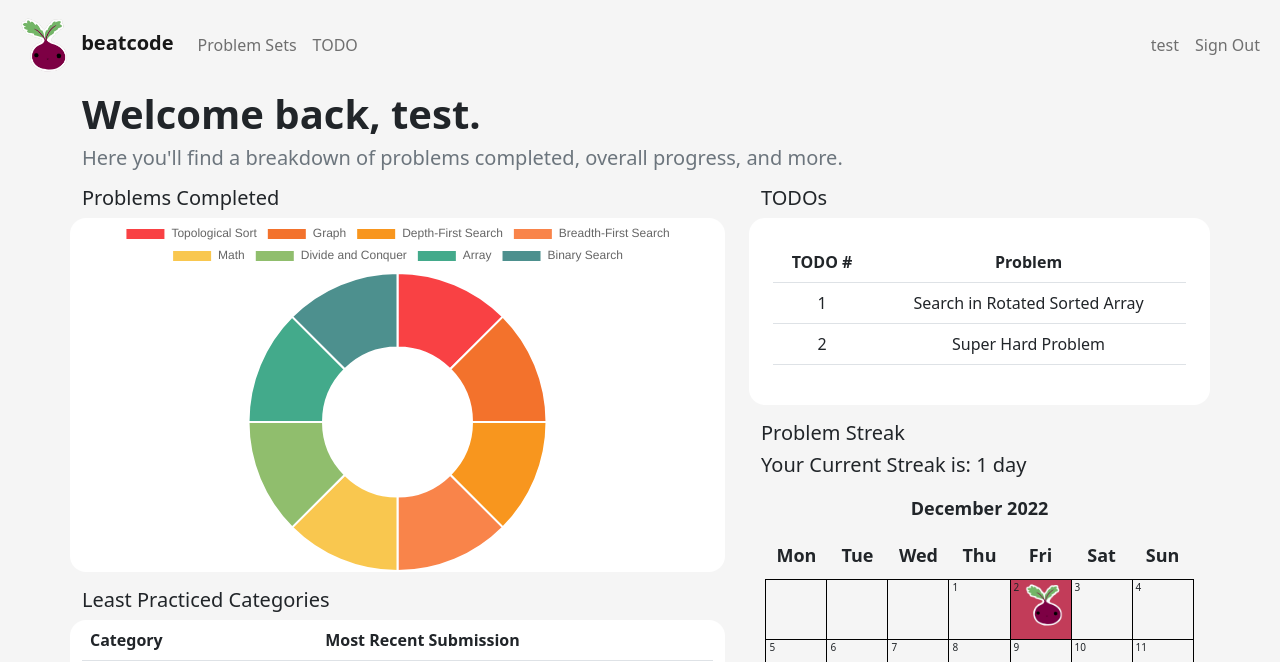
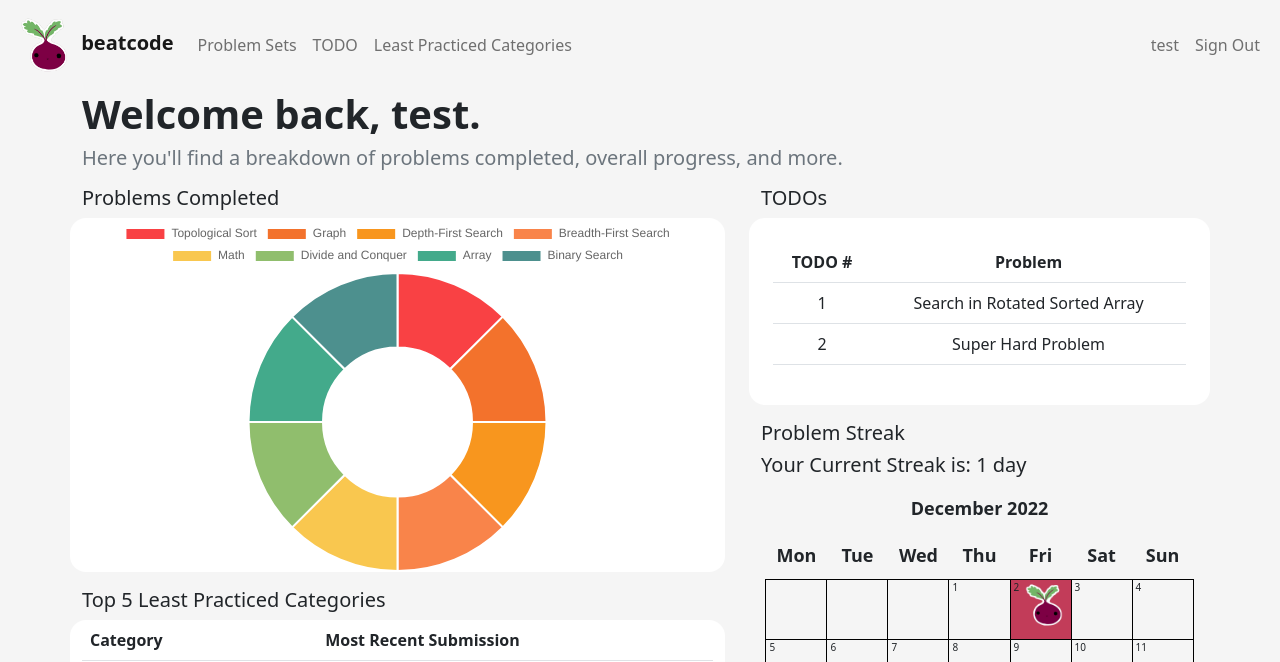
Before and after one commit to AlanChen4/beatcode, a Django app: page / in a window 1280 px wide. Shown: the top 662 px of the page. Run offline with Django 4.2, Linux system fonts and the light colour scheme; a user stored in the database is signed in; data comes from the database, SQL or seed files in the repository; some libraries are stand-ins or nearby versions.

Commit message:
Add tab to homepage for category suggestions

```diff
--- a/beatcode/beatcodeApp/templates/beatcodeApp/home.html
+++ b/beatcode/beatcodeApp/templates/beatcodeApp/home.html
@@ -14,7 +14,7 @@
             </div>
             <div class="row mb-3">
                 <!-- table showing categories least recently practiced -->
-                <h5>Least Practiced Categories</h5>
+                <h5>Top 5 Least Practiced Categories</h5>
                 <div class="bg-white rounded-4">
                     <table class="table">
                         <thead class="thead-dark">
--- a/beatcode/beatcodeApp/templates/beatcodeApp/main.html
+++ b/beatcode/beatcodeApp/templates/beatcodeApp/main.html
@@ -30,6 +30,9 @@
                     </li>
                     <li class="nav-item">
                         <a class="nav-link" href="{% url 'todos' %}">TODO</a>
+                    </li>
+                    <li class="nav-item">
+                        <a class="nav-link" href="{% url 'category-suggestions' %}">Least Practiced Categories</a>
                     </li>
                 </ul>
                 <ul class="navbar-nav ms-auto mb-2 mb-lg-0">
```
